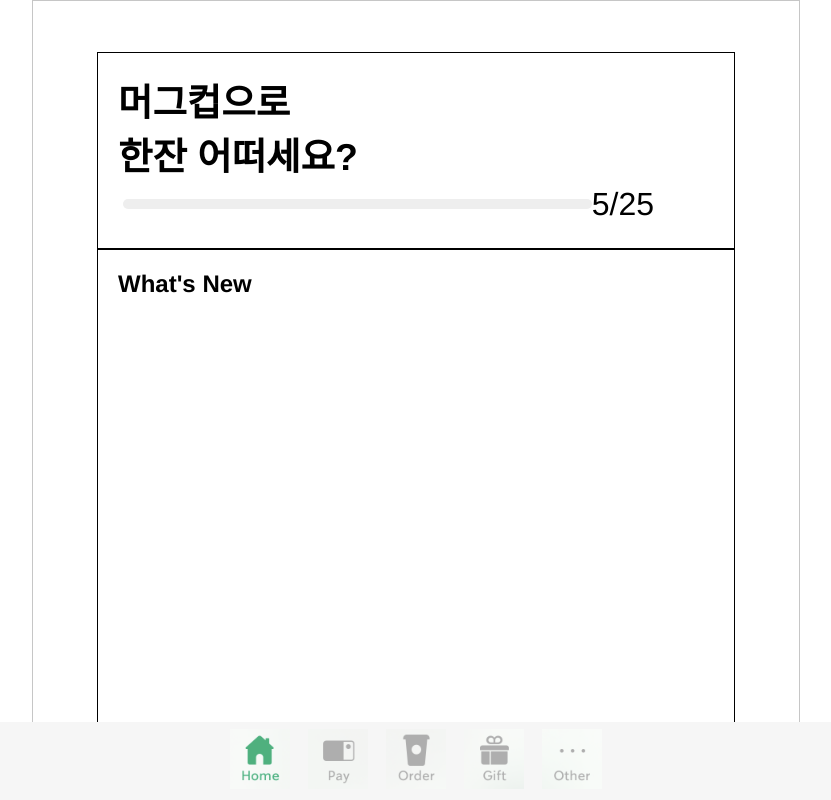
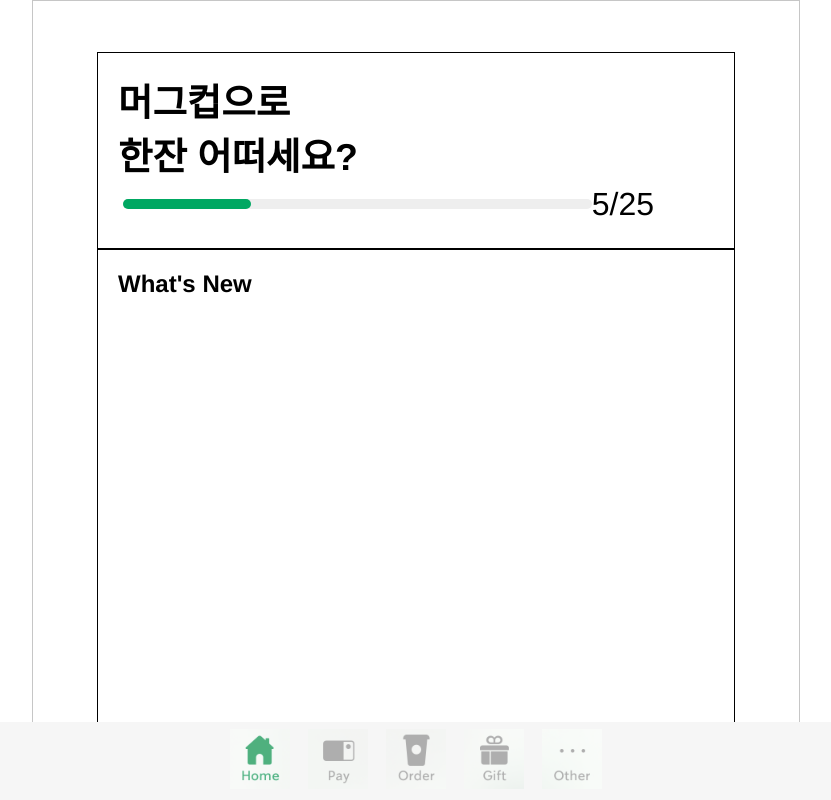
Before and after one commit to heavyswimmer/vue-clone-starbucks, a Vue app: page / in a window 1280 px wide. Shown: the whole page, without its empty margins (224-1055 px from the left). Built offline with nearby package versions, Linux system fonts and the light colour scheme; a web font is replaced by a local one.

Commit message:
Progress bar 마크업

```diff
--- a/src/components/main/cSU_ProgressBar.vue
+++ b/src/components/main/cSU_ProgressBar.vue
@@ -6,6 +6,7 @@
     </div>
     <div class="progress-bar-container">
       <div class="progress-bar"></div>
+      <div class="progress-color-bar"></div>
       <span class="point">5/25</span>
     </div>
   </section>
@@ -37,6 +38,13 @@ export default {
     width: 80%;
     height: 10px;
   }
+  .progress-color-bar {
+    position: fixed;
+    background-color: #00A862;
+    border-radius: 20px;
+    width: 10%;
+    height: 10px;
+  }
   .point {
     font-size: 2rem;
   }
```
